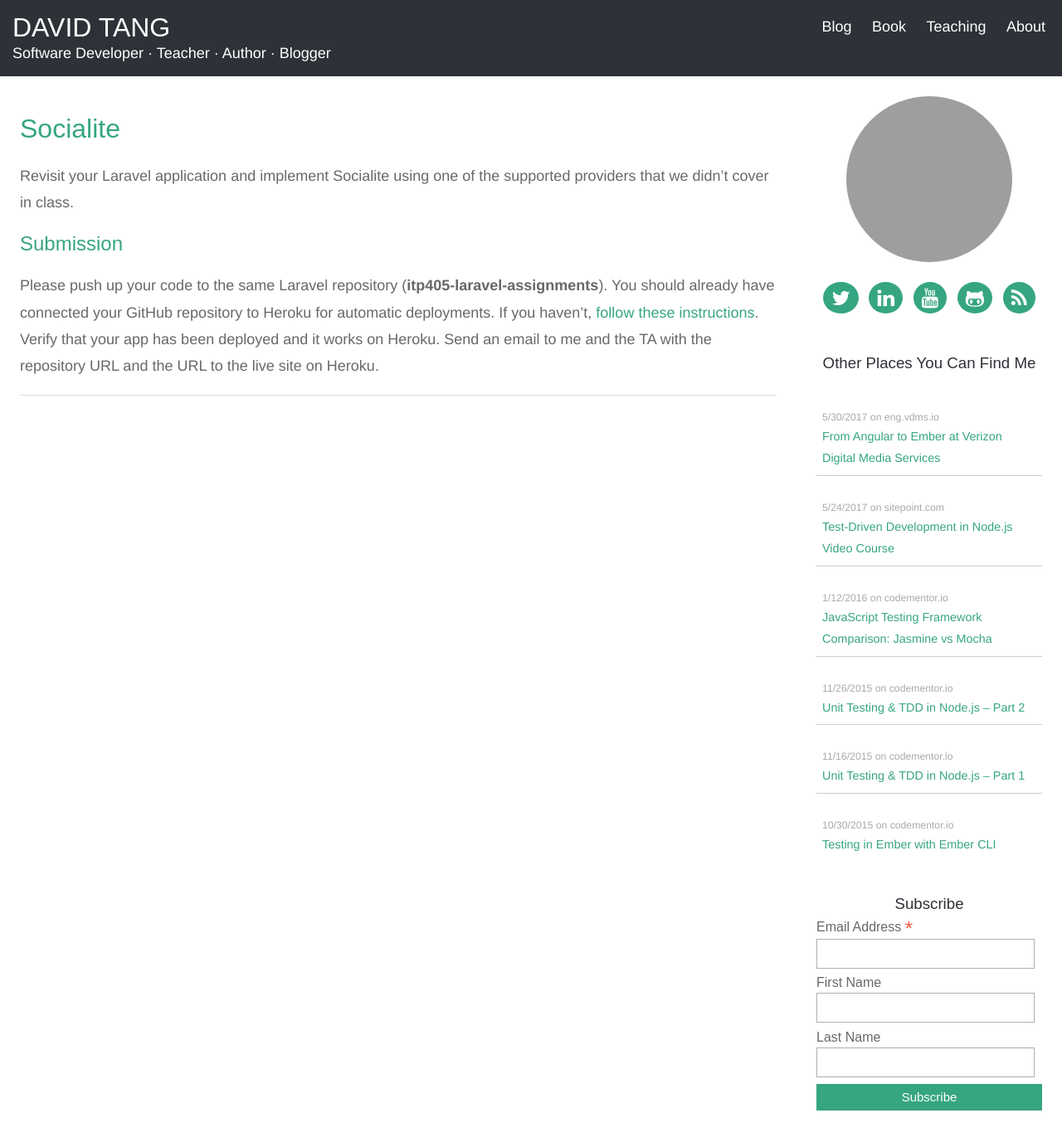
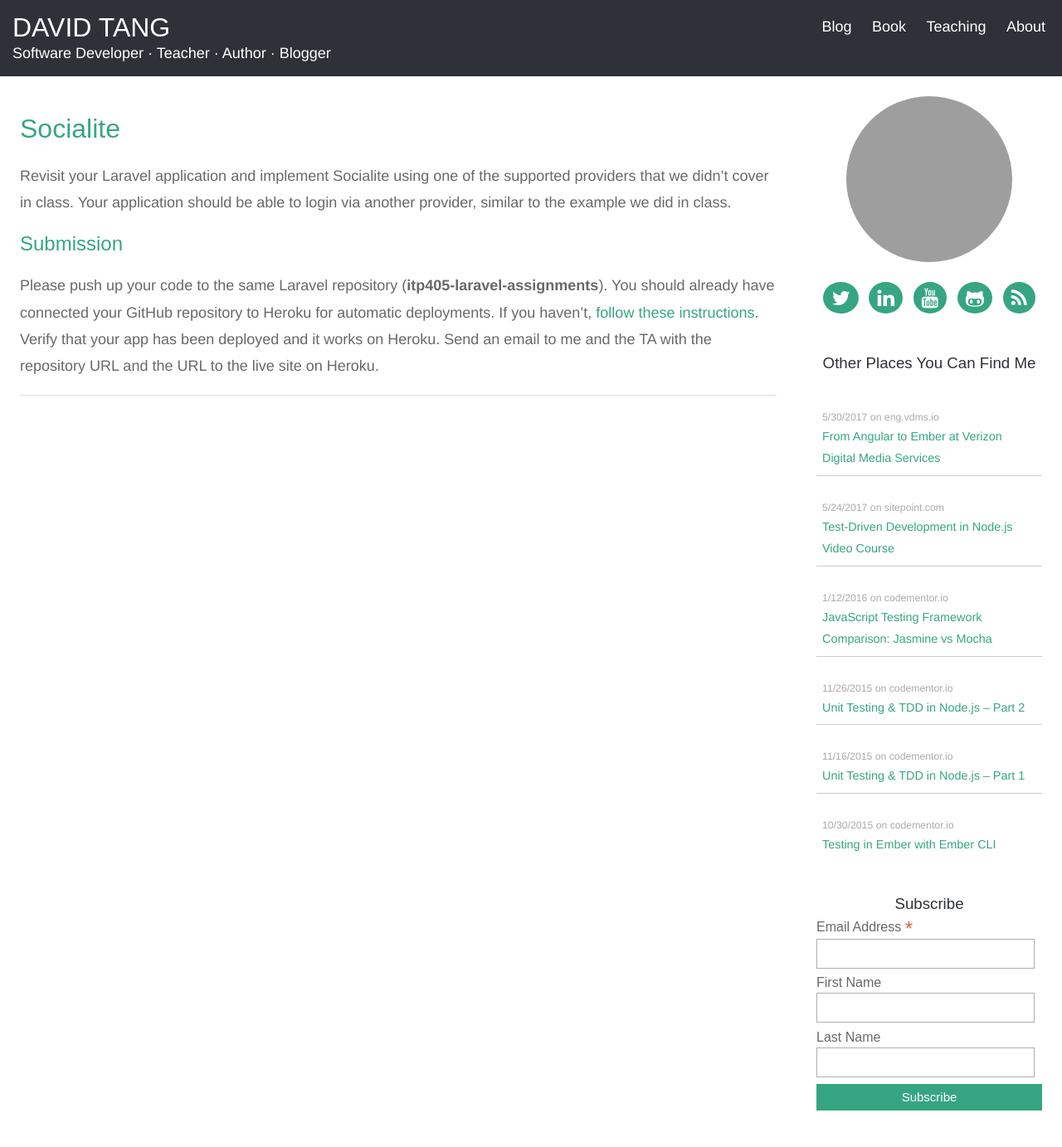
Before and after one commit to iamdtang/skaterdav85.github.io, a Jekyll site: the page built from teaching/2018/labs/socialite.md, in a window 1280 px wide. Shown: the whole page at 83% size. Built offline with Jekyll 4.4.1, drawn with Linux system fonts in a browser that asks for light colours; nearby versions of some CDN libraries; grey boxes are pictures that could not be loaded.

Commit message:
Update socialite.md

```diff
--- a/teaching/2018/labs/socialite.md
+++ b/teaching/2018/labs/socialite.md
@@ -4,7 +4,7 @@ title: Socialite
 date: 2018-04-02
 ---
 
-Revisit your Laravel application and implement Socialite using one of the supported providers that we didn't cover in class.
+Revisit your Laravel application and implement Socialite using one of the supported providers that we didn't cover in class. Your application should be able to login via another provider, similar to the example we did in class.
 
 ## Submission
 
```
